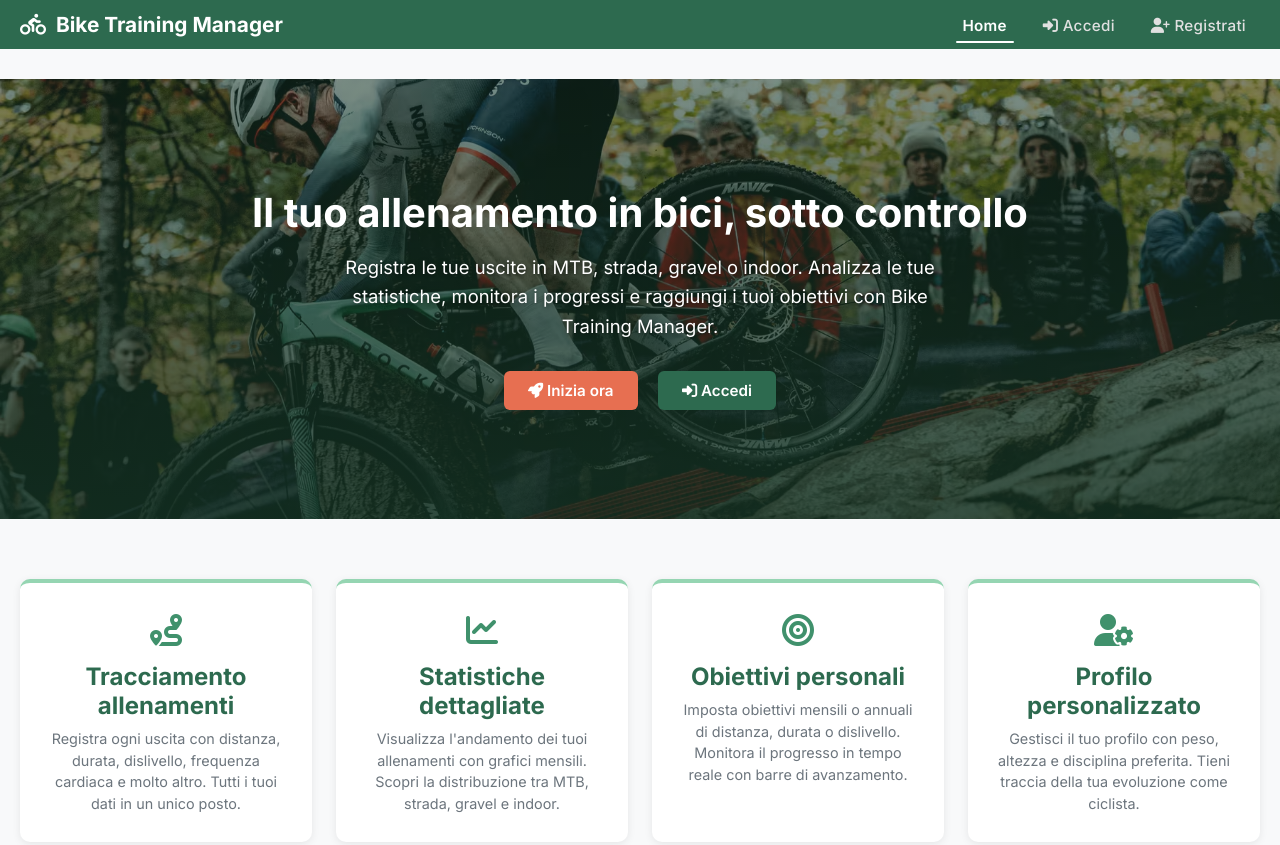
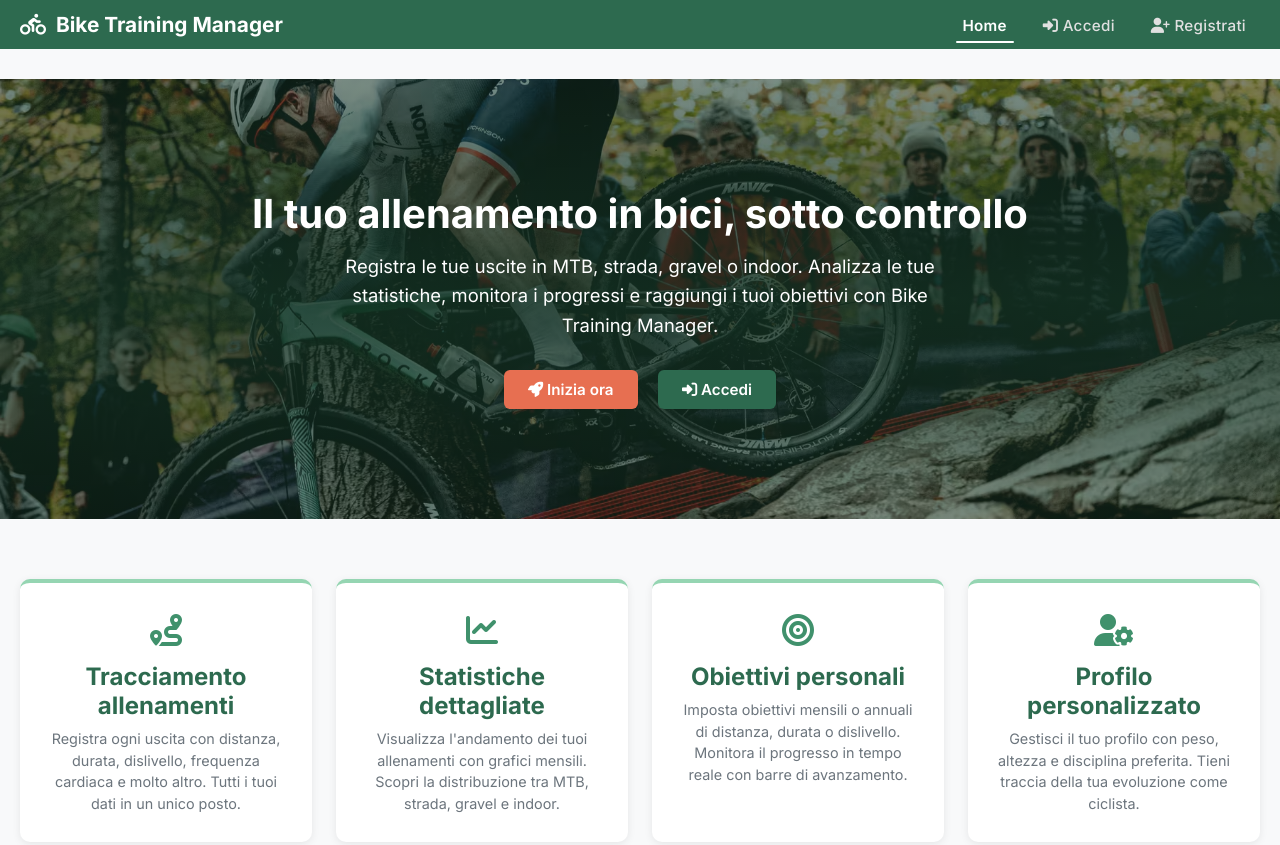
Before and after one commit to carlosflorianohlade/Bike-Training-Manager, a website: page public/index.html in a window 1280 px wide. Shown: the top 845 px of the page. Drawn offline with Linux system fonts and the light colour scheme.

Commit message:
modificato qualche aspetto grafico

```diff
--- a/public/css/style.css
+++ b/public/css/style.css
@@ -492,7 +492,7 @@ table tr:hover {
    Landing: hero e feature
    ============================================================ */
 .hero {
-    background: linear-gradient(rgba(20, 50, 35, 0.55), rgba(20, 50, 35, 0.85)), url('../images/intro.avif') center 35%/cover no-repeat;
+    background: linear-gradient(rgba(20, 50, 35, 0.55), rgba(20, 50, 35, 0.85), rgba(20, 50, 35, 0.55)), url('../images/intro.avif') center 35%/cover no-repeat;
     color: var(--white);
     min-height: 55vh;
     padding: 100px 0;
@@ -504,16 +504,14 @@ table tr:hover {
 
 .hero h1 {
     font-size: 2.5rem;
-    margin-bottom: 16px;
+    margin-bottom: 14px;
 }
 
 .hero p {
     font-size: 1.15rem;
     max-width: 600px;
     margin: 0 auto 30px;
-    opacity: 1;
     line-height: 1.6;
-    text-shadow: 0 1px 4px rgba(0, 0, 0, 0.5);
 }
 
 .hero .btn {
@@ -642,9 +640,8 @@ table tr:hover {
 
 .progress-bar .progress-fill {
     height: 100%;
-    background: var(--primary-light);
+    background: linear-gradient(90deg, var(--primary-lighter), var(--primary));
     border-radius: 5px;
-    transition: width 0.4s ease;
 }
 
 .progress-text {
```
